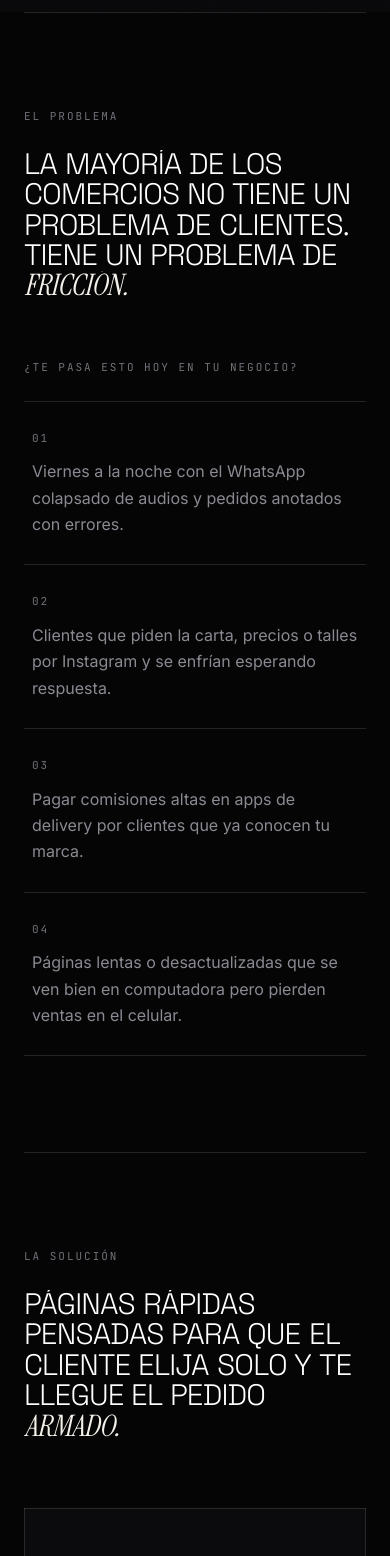
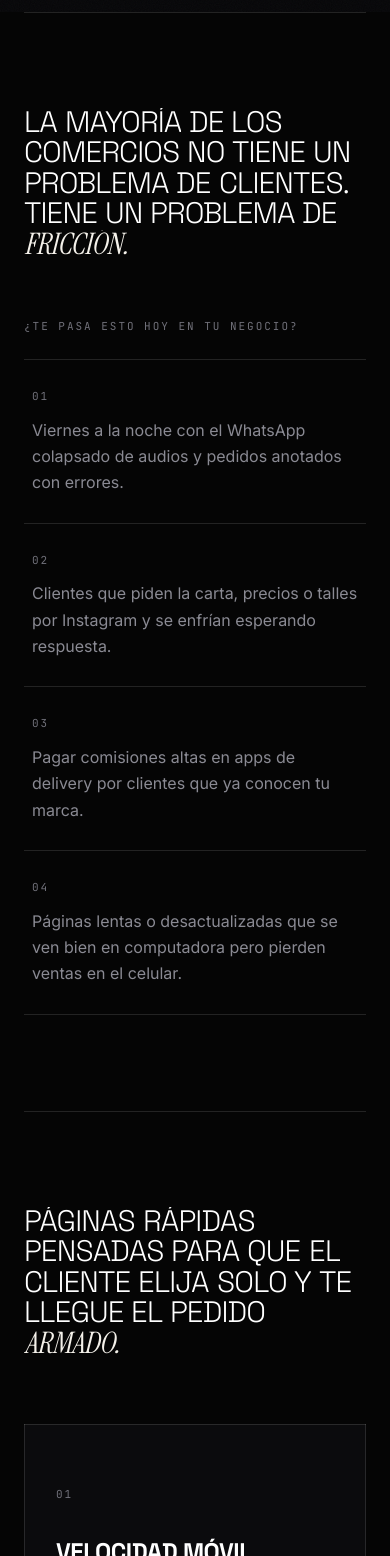
Before and after one commit to manurisolo2-blip/ellikportfolio, a Next.js app: page / in a window 390 px wide. Shown: the part 832-2388 px from the top of the page. Built offline with nearby package versions, Linux system fonts and the light colour scheme.

Commit message:
style(ui): remove top section eyebrow labels

```diff
--- a/src/components/FinalCtaSection.tsx
+++ b/src/components/FinalCtaSection.tsx
@@ -33,19 +33,10 @@ export function FinalCtaSection({ onOpenDrawer }: FinalCtaSectionProps) {
         className="relative z-10"
         style={{ perspective: "1000px" }}
       >
-        <motion.p
-          initial={{ opacity: 0, x: -12 }}
-          animate={isInView ? { opacity: 1, x: 0 } : {}}
-          transition={{ duration: 0.45, ease: [0.22, 1, 0.36, 1] }}
-          className="section-label"
-        >
-          CONTACTO
-        </motion.p>
-
         <AnimatedHeading
           prefix="¿LISTO PARA DEJAR DE PERDER"
           accent="PEDIDOS?"
-          className="heading-hero mt-8 max-w-5xl text-[var(--text-primary)]"
+          className="heading-hero max-w-5xl text-[var(--text-primary)]"
         />
 
         <motion.p
--- a/src/components/InvestmentSection.tsx
+++ b/src/components/InvestmentSection.tsx
@@ -25,16 +25,7 @@ export function InvestmentSection({ onOpenDrawer }: InvestmentSectionProps) {
       <HairlineRule className="absolute top-0 inset-x-0" />
 
       <div ref={sectionRef}>
-        <motion.p
-          initial={{ opacity: 0, x: -12 }}
-          animate={isInView ? { opacity: 1, x: 0 } : {}}
-          transition={{ duration: 0.45, ease: [0.22, 1, 0.36, 1] }}
-          className="section-label"
-        >
-          MODALIDADES
-        </motion.p>
-
-        <div className="mt-6 grid grid-cols-1 lg:grid-cols-12 gap-8 lg:gap-12 items-end">
+        <div className="grid grid-cols-1 lg:grid-cols-12 gap-8 lg:gap-12 items-end">
           <AnimatedHeading
             prefix="CÓDIGO A MEDIDA, VELOCIDAD DE EJECUCIÓN Y VISIÓN COMERCIAL —"
             accent="SIN INTERMEDIARIOS."
--- a/src/components/MissionsSection.tsx
+++ b/src/components/MissionsSection.tsx
@@ -507,20 +507,10 @@ export function MissionsSection() {
       <HairlineRule className="absolute top-0 inset-x-0" />
 
       <div>
-        <motion.p
-          initial={{ opacity: 0, x: -12 }}
-          whileInView={{ opacity: 1, x: 0 }}
-          viewport={{ once: true, amount: 0.2 }}
-          transition={{ duration: 0.45, ease: [0.22, 1, 0.36, 1] }}
-          className="section-label"
-        >
-          PROYECTOS
-        </motion.p>
-
         <AnimatedHeading
           prefix="DESARROLLOS REALES PROBANDO RESULTADOS EN"
           accent="PRODUCCIÓN."
-          className="heading-section mt-6 max-w-4xl text-[var(--text-primary)]"
+          className="heading-section max-w-4xl text-[var(--text-primary)]"
         />
 
         <div className="relative mt-16">
--- a/src/components/ProblemSection.tsx
+++ b/src/components/ProblemSection.tsx
@@ -14,19 +14,10 @@ export function ProblemSection() {
       <HairlineRule className="absolute top-0 inset-x-0" />
 
       <div ref={sectionRef} style={{ perspective: "1000px" }}>
-        <motion.p
-          initial={{ opacity: 0, x: -12 }}
-          animate={isInView ? { opacity: 1, x: 0 } : {}}
-          transition={{ duration: 0.45, ease: [0.22, 1, 0.36, 1] }}
-          className="section-label"
-        >
-          EL PROBLEMA
-        </motion.p>
-
         <AnimatedHeading
           prefix="LA MAYORÍA DE LOS COMERCIOS NO TIENE UN PROBLEMA DE CLIENTES. TIENE UN PROBLEMA DE"
           accent="FRICCIÓN."
-          className="heading-section mt-6 max-w-4xl text-[var(--text-primary)]"
+          className="heading-section max-w-4xl text-[var(--text-primary)]"
         />
 
         <motion.p
--- a/src/components/SolutionSection.tsx
+++ b/src/components/SolutionSection.tsx
@@ -1,7 +1,6 @@
 "use client";
 
-import React, { useRef } from "react";
-import { motion, useInView } from "framer-motion";
+import React from "react";
 import { SYSTEM_PILLARS } from "@/data/ellikData";
 import {
   AnimatedHeading,
@@ -10,27 +9,15 @@ import {
 } from "./AnimatedHeading";
 
 export function SolutionSection() {
-  const sectionRef = useRef<HTMLDivElement | null>(null);
-  const isInView = useInView(sectionRef, { once: true, amount: 0.15 });
-
   return (
     <section id="solucion" className="relative py-24 lg:py-36">
       <HairlineRule className="absolute top-0 inset-x-0" />
 
-      <div ref={sectionRef}>
-        <motion.p
-          initial={{ opacity: 0, x: -12 }}
-          animate={isInView ? { opacity: 1, x: 0 } : {}}
-          transition={{ duration: 0.45, ease: [0.22, 1, 0.36, 1] }}
-          className="section-label"
-        >
-          LA SOLUCIÓN
-        </motion.p>
-
+      <div>
         <AnimatedHeading
           prefix="PÁGINAS RÁPIDAS PENSADAS PARA QUE EL CLIENTE ELIJA SOLO Y TE LLEGUE EL PEDIDO"
           accent="ARMADO."
-          className="heading-section mt-6 max-w-5xl text-[var(--text-primary)]"
+          className="heading-section max-w-5xl text-[var(--text-primary)]"
         />
 
         {/* Grilla con bordes y divisores de 1px auto-dibujables + Spotlight por columna */}
```
